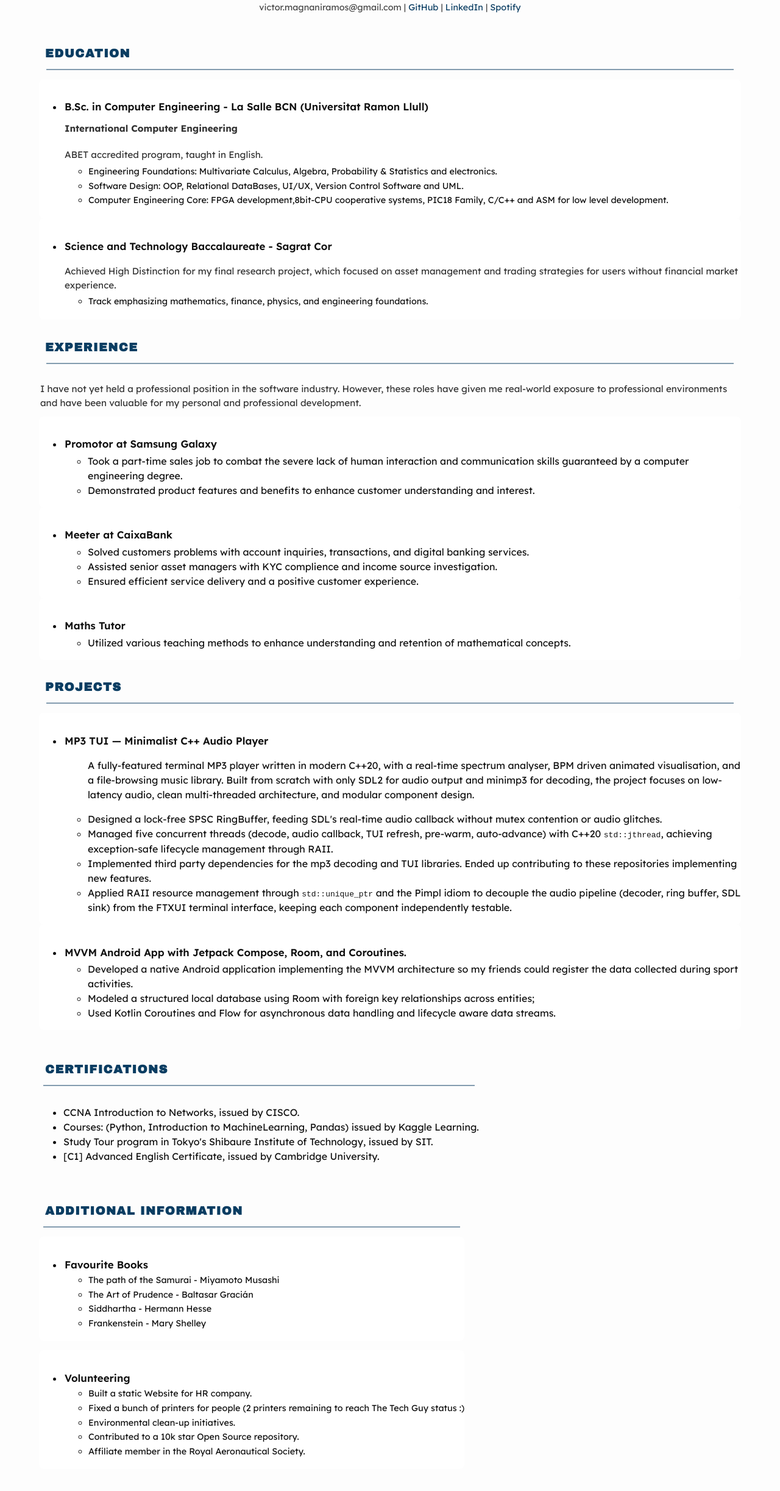
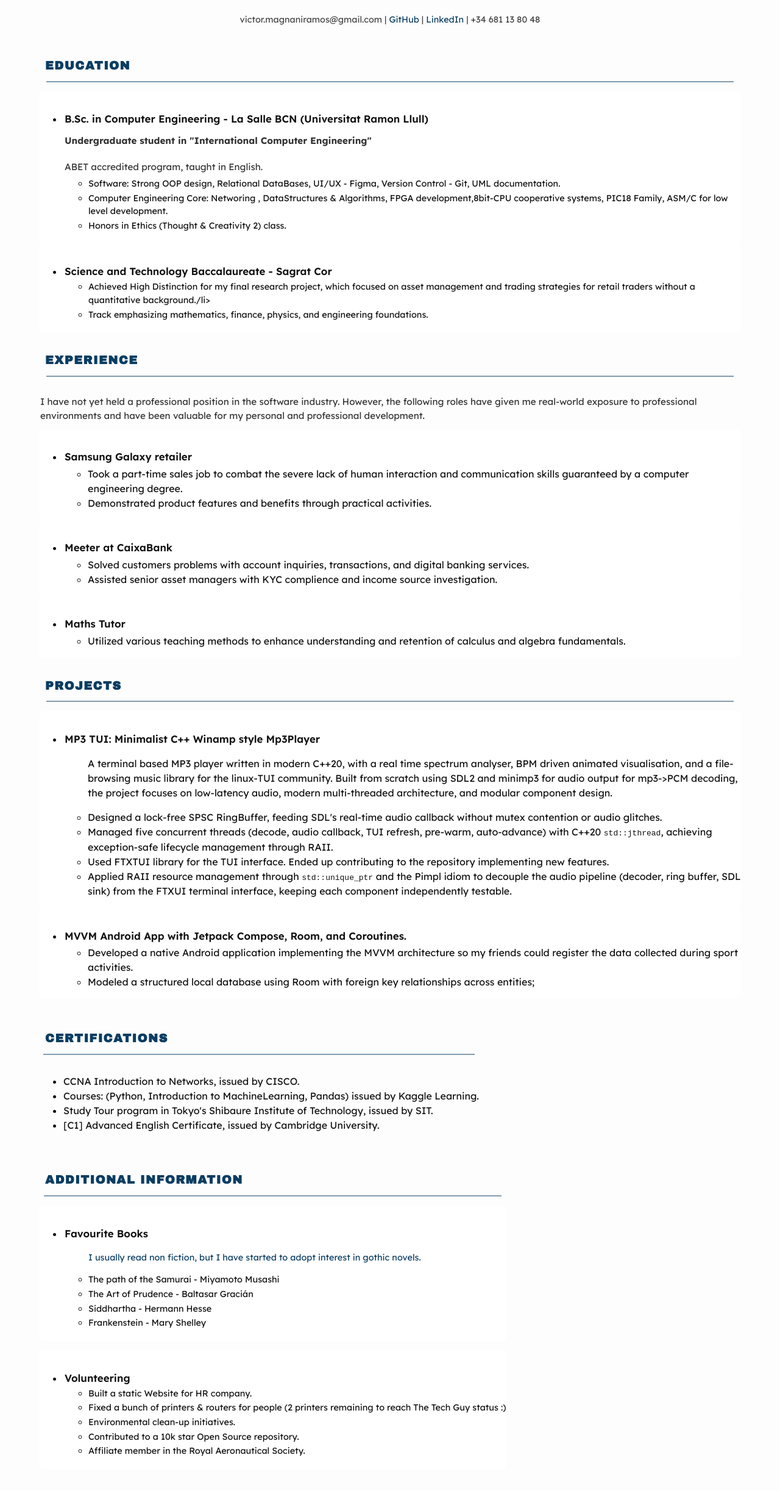
Before and after one commit to Ardet696/CV, a plain HTML site: page index.html in a window 1280 px wide. Shown: the part 207-2652 px from the top of the page at 61% size. Drawn offline with Linux system fonts and the light colour scheme; a web font is replaced by a local one.

Commit message:
update 5 march

```diff
--- a/index.html
+++ b/index.html
@@ -11,7 +11,7 @@
     <body>
       <div class="wrapper">
         <div class="logo">
-          <img src="image_cv.jpg" alt="a logo" id="cv-photo">
+          <img src="CaixaPic.jpg" alt="a logo" id="cv-photo">
         </div>
 
         <div class="header-text">
@@ -22,7 +22,7 @@
           <p class="centeredText"> victor.magnaniramos@gmail.com |
             <a href="https://github.com/Ardet696/" target="_blank" title="GitHub: Ardet696">GitHub</a> |
             <a href="https://www.linkedin.com/in/victormagnani/" target="_blank" title="LinkedIn: vmagnani">LinkedIn</a> |
-            <a href="https://open.spotify.com/user/qegjd2qtxressto5ii0mi7qj1?si=f2a9098cee58483b" target="_blank" title="Spotify: victormagnani">Spotify</a>
+            +34 681 13 80 48
           </p>
       </nav>
 
@@ -37,14 +37,14 @@
                   <ul>
                     <li>
                       <h3 class="item-title">B.Sc. in Computer Engineering - La Salle BCN (Universitat Ramon Llull) </h3>
-                      <h2 class=" item-desc">International Computer Engineering <span class="date-hidden">~ Sept 2022 - May 2027</span></h2>
+                      <h2 class=" item-desc">Undergraduate student in "International Computer Engineering" <span class="date-hidden">~ Sept 2022 - May 2027</span></h2>
                       <div class="education-content">
                         <p class="item-desc">ABET accredited program, taught in English.</p>
                         <ul class="item-details">
-                          <li>Engineering Foundations: Multivariate Calculus, Algebra, Probability & Statistics and electronics.</li>
-                          <li>Software Design: OOP, Relational DataBases, UI/UX, Version Control Software and UML.</li>
-                          <li>Computer Engineering Core: FPGA development,8bit-CPU cooperative systems, PIC18 Family, C/C++ and ASM for low level development.</li>
-                        </ul>
+                          <li>Software: Strong OOP design, Relational DataBases, UI/UX - Figma, Version Control - Git, UML documentation.</li>
+                          <li>Computer Engineering Core: Networing , DataStructures & Algorithms, FPGA development,8bit-CPU cooperative systems, PIC18 Family, ASM/C for low level development.</li>
+                          <li>Honors in Ethics (Thought & Creativity 2) class.</li>
+                      </ul>
                       </div>
                     </li>
                   </ul>
@@ -57,8 +57,8 @@
                     <li>
                       <h3 class="item-title">Science and Technology Baccalaureate - Sagrat Cor  <span class="date-hidden"> ~ Sept 2020 - May 2022</span></h3>
                       <div class="education-content">
-                        <p class="item-desc">Achieved High Distinction for my final research project, which focused on asset management and trading strategies for users without financial market experience.</p>
                         <ul class="item-details">
+                          <li>Achieved High Distinction for my final research project, which focused on asset management and trading strategies for retail traders without a quantitative background./li>
                           <li>Track emphasizing mathematics, finance, physics, and engineering foundations.</li>
                         </ul>
                       </div>
@@ -72,16 +72,16 @@
             <section class="experience-container">
               <h2 class="section-title">EXPERIENCE</h2>
               <hr class="section-divider">
-              <p class="item-desc" style="margin-bottom: 10px;">I have not yet held a professional position in the software industry. However, these roles have given me real-world exposure to professional environments and have been valuable for my personal and professional development.</p>
+              <p class="item-desc" style="margin-bottom: 10px;">I have not yet held a professional position in the software industry. However, the following roles have given me real-world exposure to professional environments and have been valuable for my personal and professional development.</p>
               <div class="experience-item">
                 <div class="experience-header">
                   <ul>
                     <li>
-                        <h3 class="item-title">Promotor at Samsung Galaxy <span class="date-hidden">~ Sept-October 2025</span></h3>
+                        <h3 class="item-title">Samsung Galaxy retailer<span class="date-hidden"> Partime onsite ~ Sept-October 2025</span></h3>
                       <div class="experience-content">
                           <ul>
                             <li>Took a part-time sales job to combat the severe lack of human interaction and communication skills guaranteed by a computer engineering degree.</li>
-                            <li>Demonstrated product features and benefits to enhance customer understanding and interest.</li>
+                            <li>Demonstrated product features and benefits through practical activities.</li>
                           </ul>
                       </div>
                     </li>
@@ -92,12 +92,11 @@
                 <div class="experience-header">
                   <ul>
                     <li>
-                      <h3 class="item-title">Meeter at CaixaBank <span class="date-hidden">~ Ago 2025</span></h3>
+                      <h3 class="item-title">Meeter at CaixaBank <span class="date-hidden">Fulltime onsite ~ Ago 2025</span></h3>
                       <div class="experience-content">
                         <ul>
                           <li>Solved customers problems with account inquiries, transactions, and digital banking services.</li>
                           <li>Assisted senior asset managers with KYC complience and income source investigation.</li>
-                          <li>Ensured efficient service delivery and a positive customer experience.</li>
                         </ul>
                       </div>
                     </li>
@@ -108,10 +107,10 @@
                 <div class="experience-header">
                   <ul>
                     <li>
-                      <h3 class="item-title">Maths Tutor <span class="date-hidden">~ 2023-2024</span></h3>
+                      <h3 class="item-title">Maths Tutor <span class="date-hidden">Partime on site ~ 2023-2024</span></h3>
                       <div class="experience-content">
                         <ul>
-                          <li>Utilized various teaching methods to enhance understanding and retention of mathematical concepts.</li>
+                          <li>Utilized various teaching methods to enhance understanding and retention of calculus and algebra fundamentals.</li>
                         </ul>
                       </div>
                     </li>
@@ -128,14 +127,14 @@
                 <div class="project-header">
                   <ul>
                     <li>
-                      <h3 class="item-title">MP3 TUI — Minimalist C++ Audio Player <span class="date-hidden">~ 2025</span></h3>
+                      <h3 class="item-title">MP3 TUI: Minimalist C++ Winamp style Mp3Player <span class="date-hidden">~ January 2026 - Present</span></h3>
                         <ul>
-                            <p>A fully-featured terminal MP3 player written in modern C++20, with a real-time spectrum analyser, BPM driven animated visualisation,
-                              and a file-browsing music library. Built from scratch with only SDL2 for audio output and minimp3 for decoding, the project focuses on
-                             low-latency audio, clean multi-threaded architecture, and modular component design. </p>
+                            <p>A terminal based MP3 player written in modern C++20, with a real time spectrum analyser, BPM driven animated visualisation,
+                              and a file-browsing music library for the linux-TUI community. Built from scratch using SDL2 and minimp3 for audio output for mp3->PCM decoding, the project focuses on
+                             low-latency audio, modern multi-threaded architecture, and modular component design. </p>
                             <li>Designed a lock-free SPSC RingBuffer, feeding SDL's real-time audio callback without mutex contention or audio glitches.</li>
                             <li>Managed five concurrent threads (decode, audio callback, TUI refresh, pre-warm, auto-advance) with C++20 <code>std::jthread</code>, achieving exception-safe lifecycle management through RAII.</li>
-                            <li>Implemented third party dependencies for the mp3 decoding and TUI libraries. Ended up contributing to these repositories implementing new features.</li>
+                            <li>Used FTXTUI library for the TUI interface. Ended up contributing to the repository implementing new features.</li>
                             <li>Applied RAII resource management through <code>std::unique_ptr</code> and the Pimpl idiom to decouple the audio pipeline (decoder, ring buffer, SDL sink) from the FTXUI terminal interface, keeping each component independently testable.</li>
                         </ul>
                     </li>
@@ -149,7 +148,6 @@
                       <h3 class="item-title">MVVM Android App with Jetpack Compose, Room, and Coroutines. <span class="date-hidden">~ Summer 2025 </span></h3>                        <ul>
                             <li>Developed a native Android application implementing the MVVM architecture so my friends could register the data collected during sport activities.</li>
                             <li>Modeled a structured local database using Room with foreign key relationships across entities;</li>
-                            <li>Used Kotlin Coroutines and Flow for asynchronous data handling and lifecycle aware data streams.</li>
                         </ul>
                     </li>
                   </ul>
@@ -185,6 +183,7 @@
                       <h3 class="item-title">Favourite Books</h3>
                       <div class="additional-content">
                         <ul class="item-details">
+                          <p>I usually read non fiction, but I have started to adopt interest in gothic novels.</p>
                           <li>The path of the Samurai - Miyamoto Musashi</li>
                           <li>The Art of Prudence - Baltasar Gracián</li>
                           <li>Siddhartha - Hermann Hesse</li>
@@ -202,11 +201,11 @@
                       <h3 class="item-title">Volunteering</h3>
                       <div class="additional-content">
                         <ul class="item-details">
-                          <li>Built a static Website for HR company.</li>
-                          <li>Fixed a bunch of printers for people (2 printers remaining to reach The Tech Guy status :)</li>
-                          <li>Environmental clean-up initiatives.</li>
-                          <li>Contributed to a 10k star Open Source repository.</li>
-                          <li>Affiliate member in the Royal Aeronautical Society.</li>
+                          <li>Built a static Website for HR company.</li><span class = "date-hidden"> ~ Summer 2025/</span>
+                          <li>Fixed a bunch of printers & routers for people (2 printers remaining to reach The Tech Guy status :)</li><span class = "date-hidden">Joking</span>
+                          <li>Environmental clean-up initiatives.</li><span class = "date-hidden"> ~ April 2026</span>
+                          <li>Contributed to a 10k star Open Source repository.</li><span class = "date-hidden"> ~ March 2026</span>
+                          <li>Affiliate member in the Royal Aeronautical Society.</li><span class = "date-hidden">October 2025 - Present</span>
                         </ul>
                       </div>
                     </li>
@@ -247,12 +246,11 @@
             <hr class="section-divider">
             <div class="presentation-content">
                 <p>
-                    I am a Computer Engineering student who likes to create stuff. I actively seek environments where
+                    I am a Computer Engineering student who likes to create stuff.<br></br> I actively seek environments where
                     I can be challenged, learn continuously, and contribute meaningfully. I am product oriented but also love the technical details of how systems work under the hood.
                 </p>
                 <p>
-                    Lately I have started contributing to <strong>open-source projects</strong> and deepening my
-                    understanding of <strong>linux, computer architecture and low-latency systems</strong> , topics I
+                    Lately I have started deepening my understanding of <strong>linux, computer architecture and low-latency systems</strong> , topics I
                     find endlessly fascinating and practically important.
                 </p>
             </div>
@@ -263,8 +261,8 @@
             <hr class="section-divider">
             <div class="presentation-content">
                 <p>
-                    I am currently open to <strong>internship opportunities</strong> and eager to join motivated teams
-                    where I can contribute and keep growing. If you think we could build something great together, or I would be a good fit in your teams
+                    I am currently open to <strong>part internship opportunities during the academic year or full time summer internships </strong> and eager to join motivated teams
+                    where I can contribute and keep growing. <br></br>If you think we could build something great together, or I would be a good fit in your teams
                     do not hesitate to reach out, I would love to hear from you.
                 </p>
                 <p>
```
Also changed, not shown: CaixaPic.jpg (added), 1 other file.
